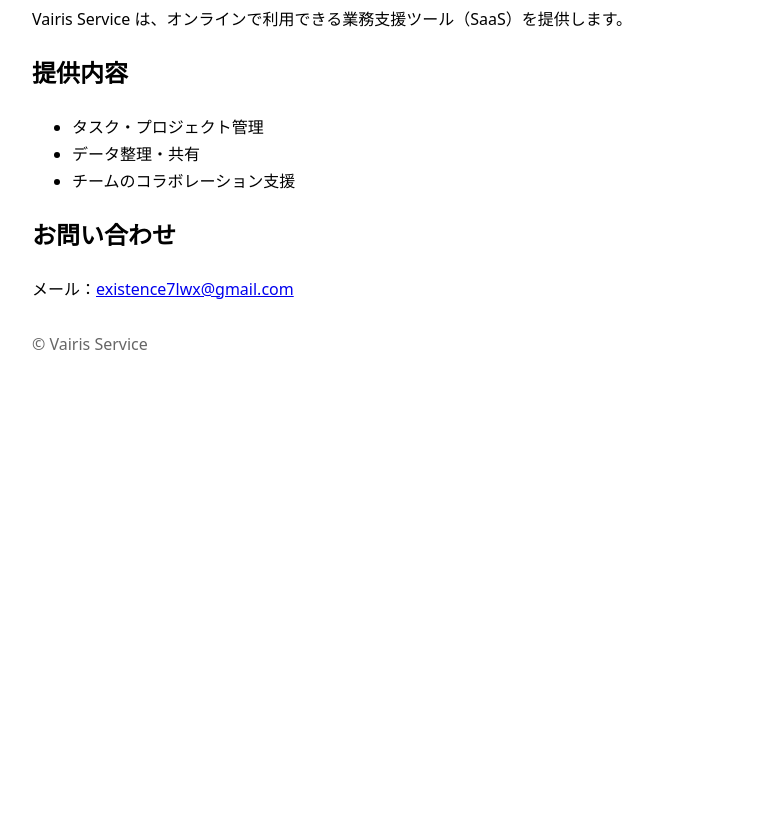
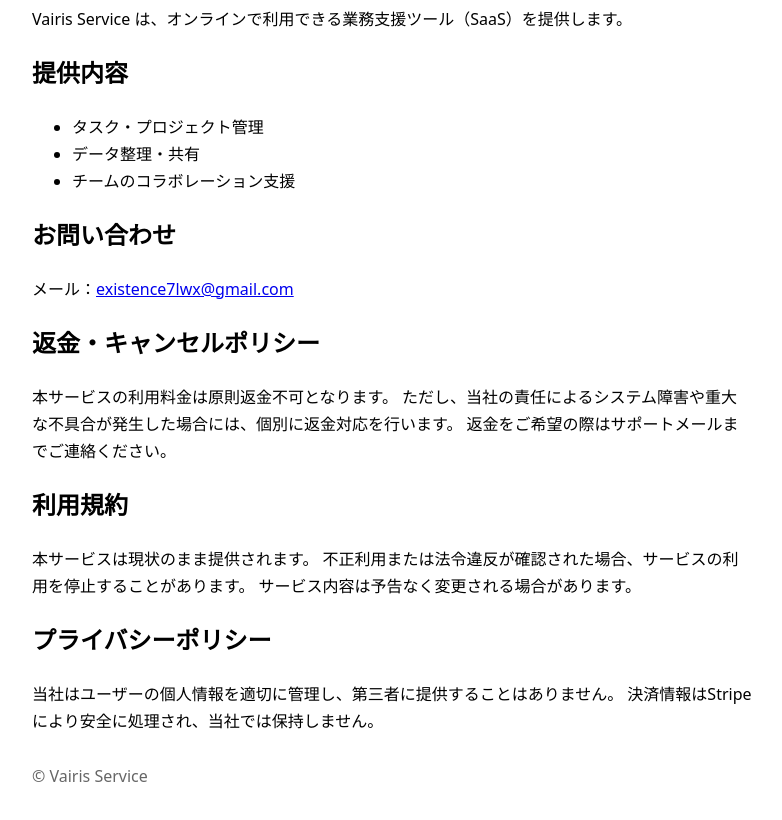
Before and after one commit to defiantrip/Vairis, a plain HTML site: page index.html in a window 1280 px wide. Shown: the part 110-930 px from the top of the page, without its empty margins (248-1030 px from the left). Before the commit the page ends 800 px from the top, so only its background shows below. Drawn offline with Linux system fonts and the light colour scheme.

Commit message:
Update index.html

```diff
--- a/index.html
+++ b/index.html
@@ -1,11 +1,12 @@
 <!doctype html>
 <html lang="ja">
 <head>
-  <meta charset="utf-8" />
-  <meta name="viewport" content="width=device-width,initial-scale=1" />
+<meta charset="utf-8">
+<meta name="viewport" content="width=device-width, initial-scale=1">
 <title>Vairis Service</title>
 </head>
 <body style="font-family: system-ui; max-width: 720px; margin: 40px auto; padding: 0 16px; line-height: 1.7;">
+
 <h1>Vairis Service</h1>
 <p>Vairis Service は、オンラインで利用できる業務支援ツール（SaaS）を提供します。</p>
 
@@ -19,6 +20,27 @@
 <h2>お問い合わせ</h2>
 <p>メール：<a href="mailto:existence7lwx@gmail.com">existence7lwx@gmail.com</a></p>
 
+<h2>返金・キャンセルポリシー</h2>
+<p>
+本サービスの利用料金は原則返金不可となります。
+ただし、当社の責任によるシステム障害や重大な不具合が発生した場合には、個別に返金対応を行います。
+返金をご希望の際はサポートメールまでご連絡ください。
+</p>
+
+<h2>利用規約</h2>
+<p>
+本サービスは現状のまま提供されます。
+不正利用または法令違反が確認された場合、サービスの利用を停止することがあります。
+サービス内容は予告なく変更される場合があります。
+</p>
+
+<h2>プライバシーポリシー</h2>
+<p>
+当社はユーザーの個人情報を適切に管理し、第三者に提供することはありません。
+決済情報はStripeにより安全に処理され、当社では保持しません。
+</p>
+
 <p style="margin-top: 28px; color:#666;">© Vairis Service</p>
+
 </body>
 </html>
```
Lines whose indentation alone changed are shown as unchanged.
